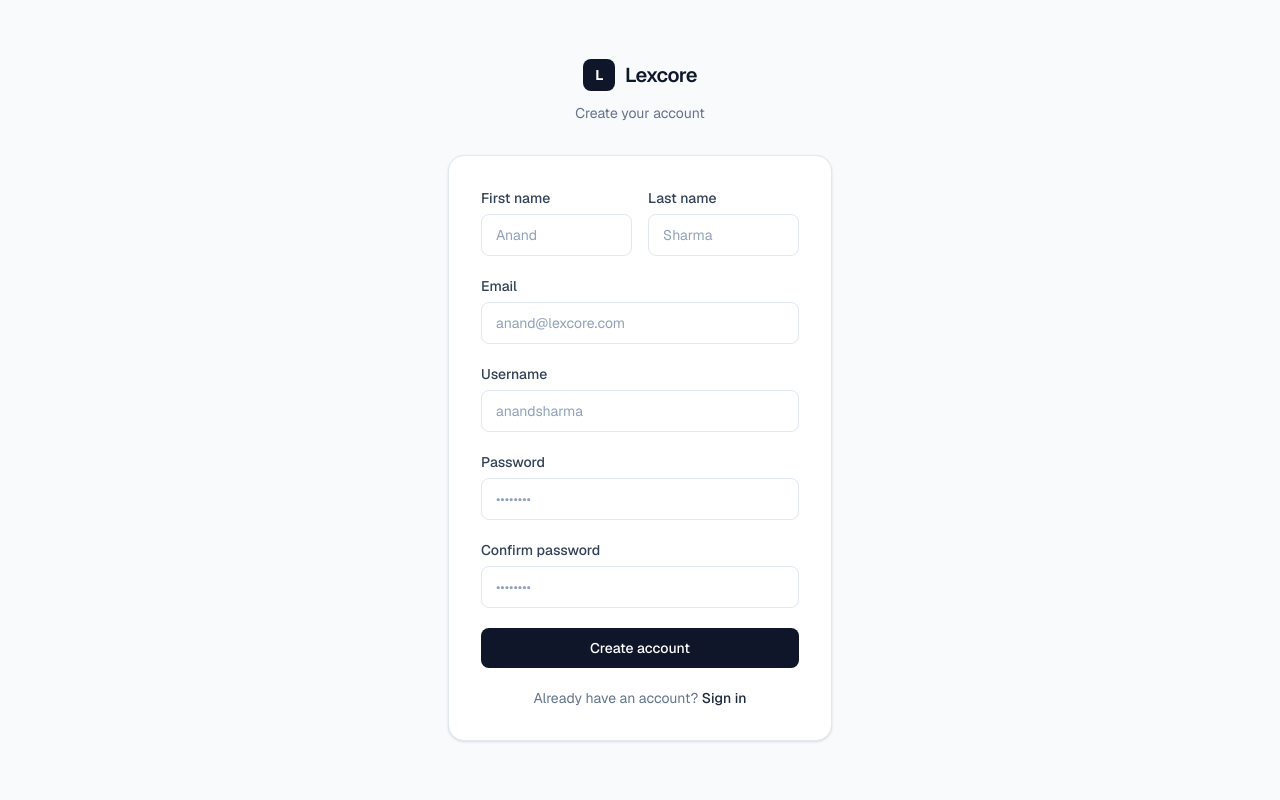
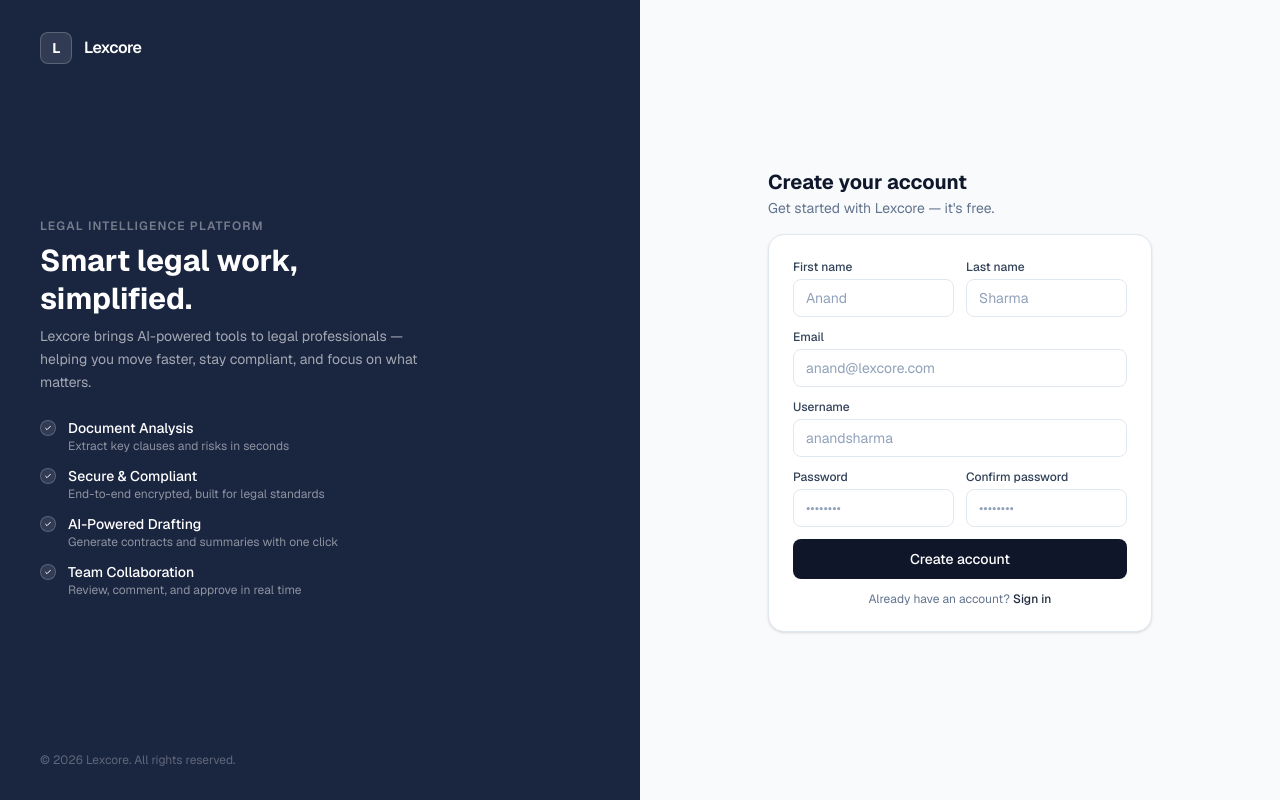
Before and after one commit to anandkanishkZ/lexcore, a Next.js app in the folder frontend/: page /register in a window 1280 px wide. Built offline with nearby package versions, Linux system fonts and the light colour scheme; no server answers.

Commit message:
fix : changed the design of the register page.

```diff
--- a/frontend/app/(auth)/_components/RegisterForm.tsx
+++ b/frontend/app/(auth)/_components/RegisterForm.tsx
@@ -40,101 +40,97 @@ export default function RegisterForm() {
 
     return (
         <div className="w-full max-w-sm">
-            <div className="mb-8 text-center">
-                <div className="inline-flex items-center gap-2.5 mb-3">
-                    <div className="w-8 h-8 bg-brand rounded-lg flex items-center justify-center">
-                        <span className="text-white text-sm font-bold tracking-tighter">L</span>
-                    </div>
-                    <span className="text-xl font-semibold tracking-tight text-slate-900">Lexcore</span>
-                </div>
-                <p className="text-sm text-slate-500">Create your account</p>
+            <div className="mb-4">
+                <h2 className="text-xl font-bold text-slate-900">Create your account</h2>
+                <p className="mt-0.5 text-sm text-slate-500">Get started with Lexcore — it&apos;s free.</p>
             </div>
 
-            <div className="bg-white rounded-2xl border border-slate-200 shadow-sm p-8">
-                <form onSubmit={handleSubmit(onSubmit)} className="space-y-5">
+            <div className="bg-white rounded-2xl border border-slate-200 shadow-sm p-6">
+                <form onSubmit={handleSubmit(onSubmit)} className="space-y-3">
                     {error && (
-                        <p className="text-sm text-red-500 text-center border border-red-200 bg-red-50 rounded-lg px-3 py-2">
+                        <p className="text-xs text-red-500 text-center border border-red-200 bg-red-50 rounded-lg px-3 py-2">
                             {error}
                         </p>
                     )}
 
-                    <div className="grid grid-cols-2 gap-4">
+                    <div className="grid grid-cols-2 gap-3">
                         <div>
-                            <label className="block text-sm font-medium text-slate-700 mb-1.5">First name</label>
+                            <label className="block text-xs font-medium text-slate-700 mb-1">First name</label>
                             <input
                                 type="text"
                                 {...register("firstName")}
                                 placeholder="Anand"
-                                className="w-full rounded-lg border border-slate-200 px-3.5 py-2.5 text-sm text-slate-900 placeholder:text-slate-400 outline-none focus:border-slate-400 focus:ring-2 focus:ring-slate-100 transition"
+                                className="w-full rounded-lg border border-slate-200 px-3 py-2 text-sm text-slate-900 placeholder:text-slate-400 outline-none focus:border-slate-400 focus:ring-2 focus:ring-slate-100 transition"
                             />
                             {errors.firstName && (
-                                <span className="mt-1 block text-xs text-red-500">{errors.firstName.message}</span>
+                                <span className="mt-0.5 block text-xs text-red-500">{errors.firstName.message}</span>
                             )}
                         </div>
                         <div>
-                            <label className="block text-sm font-medium text-slate-700 mb-1.5">Last name</label>
+                            <label className="block text-xs font-medium text-slate-700 mb-1">Last name</label>
                             <input
                                 type="text"
                                 {...register("lastName")}
                                 placeholder="Sharma"
-                                className="w-full rounded-lg border border-slate-200 px-3.5 py-2.5 text-sm text-slate-900 placeholder:text-slate-400 outline-none focus:border-slate-400 focus:ring-2 focus:ring-slate-100 transition"
+                                className="w-full rounded-lg border border-slate-200 px-3 py-2 text-sm text-slate-900 placeholder:text-slate-400 outline-none focus:border-slate-400 focus:ring-2 focus:ring-slate-100 transition"
                             />
                             {errors.lastName && (
-                                <span className="mt-1 block text-xs text-red-500">{errors.lastName.message}</span>
+                                <span className="mt-0.5 block text-xs text-red-500">{errors.lastName.message}</span>
                             )}
                         </div>
                     </div>
 
                     <div>
-                        <label className="block text-sm font-medium text-slate-700 mb-1.5">Email</label>
+                        <label className="block text-xs font-medium text-slate-700 mb-1">Email</label>
                         <input
                             type="email"
                             {...register("email")}
                             placeholder="anand@lexcore.com"
-                            className="w-full rounded-lg border border-slate-200 px-3.5 py-2.5 text-sm text-slate-900 placeholder:text-slate-400 outline-none focus:border-slate-400 focus:ring-2 focus:ring-slate-100 transition"
+                            className="w-full rounded-lg border border-slate-200 px-3 py-2 text-sm text-slate-900 placeholder:text-slate-400 outline-none focus:border-slate-400 focus:ring-2 focus:ring-slate-100 transition"
                         />
                         {errors.email && (
-                            <span className="mt-1 block text-xs text-red-500">{errors.email.message}</span>
+                            <span className="mt-0.5 block text-xs text-red-500">{errors.email.message}</span>
                         )}
                     </div>
 
                     <div>
-                        <label className="block text-sm font-medium text-slate-700 mb-1.5">Username</label>
+                        <label className="block text-xs font-medium text-slate-700 mb-1">Username</label>
                         <input
                             type="text"
                             {...register("username")}
                             placeholder="anandsharma"
-                            className="w-full rounded-lg border border-slate-200 px-3.5 py-2.5 text-sm text-slate-900 placeholder:text-slate-400 outline-none focus:border-slate-400 focus:ring-2 focus:ring-slate-100 transition"
+                            className="w-full rounded-lg border border-slate-200 px-3 py-2 text-sm text-slate-900 placeholder:text-slate-400 outline-none focus:border-slate-400 focus:ring-2 focus:ring-slate-100 transition"
                         />
                         {errors.username && (
-                            <span className="mt-1 block text-xs text-red-500">{errors.username.message}</span>
+                            <span className="mt-0.5 block text-xs text-red-500">{errors.username.message}</span>
                         )}
                     </div>
 
+                    <div className="grid grid-cols-2 gap-3">
                         <div>
-                        <label className="block text-sm font-medium text-slate-700 mb-1.5">Password</label>
+                            <label className="block text-xs font-medium text-slate-700 mb-1">Password</label>
                             <input
                                 type="password"
                                 {...register("password")}
                                 placeholder="••••••••"
-                            className="w-full rounded-lg border border-slate-200 px-3.5 py-2.5 text-sm text-slate-900 placeholder:text-slate-400 outline-none focus:border-slate-400 focus:ring-2 focus:ring-slate-100 transition"
+                                className="w-full rounded-lg border border-slate-200 px-3 py-2 text-sm text-slate-900 placeholder:text-slate-400 outline-none focus:border-slate-400 focus:ring-2 focus:ring-slate-100 transition"
                             />
                             {errors.password && (
-                            <span className="mt-1 block text-xs text-red-500">{errors.password.message}</span>
+                                <span className="mt-0.5 block text-xs text-red-500">{errors.password.message}</span>
                             )}
                         </div>
-
                         <div>
-                        <label className="block text-sm font-medium text-slate-700 mb-1.5">Confirm password</label>
+                            <label className="block text-xs font-medium text-slate-700 mb-1">Confirm password</label>
                             <input
                                 type="password"
                                 {...register("confirmPassword")}
                                 placeholder="••••••••"
-                            className="w-full rounded-lg border border-slate-200 px-3.5 py-2.5 text-sm text-slate-900 placeholder:text-slate-400 outline-none focus:border-slate-400 focus:ring-2 focus:ring-slate-100 transition"
+                                className="w-full rounded-lg border border-slate-200 px-3 py-2 text-sm text-slate-900 placeholder:text-slate-400 outline-none focus:border-slate-400 focus:ring-2 focus:ring-slate-100 transition"
                             />
                             {errors.confirmPassword && (
-                            <span className="mt-1 block text-xs text-red-500">{errors.confirmPassword.message}</span>
+                                <span className="mt-0.5 block text-xs text-red-500">{errors.confirmPassword.message}</span>
                             )}
+                        </div>
                     </div>
 
                     <button
@@ -145,7 +141,7 @@ export default function RegisterForm() {
                         {isPending ? "Creating account..." : "Create account"}
                     </button>
 
-                    <p className="text-center text-sm text-slate-500">
+                    <p className="text-center text-xs text-slate-500">
                         Already have an account?{" "}
                         <Link href="/login" className="text-slate-800 font-medium hover:underline">
                             Sign in
--- a/frontend/app/(auth)/layout.tsx
+++ b/frontend/app/(auth)/layout.tsx
@@ -1,11 +1,3 @@
-export default function AuthLayout({
-  children,
-}: {
-  children: React.ReactNode;
-}) {
-  return (
-    <div className="min-h-full bg-slate-50 flex items-center justify-center p-6">
-      {children}
-    </div>
-  );
+export default function AuthLayout({ children }: { children: React.ReactNode }) {
+    return <>{children}</>;
 }
--- a/frontend/app/(auth)/login/page.tsx
+++ b/frontend/app/(auth)/login/page.tsx
@@ -2,8 +2,10 @@ import LoginForm from "@/app/(auth)/_components/LoginForm";
 
 export default function LoginPage() {
     return (
-        <div className="w-full max-w-sm">
-            <LoginForm />
+        <div className="min-h-screen bg-slate-50 flex items-center justify-center p-6">
+            <div className="w-full max-w-sm">
+                <LoginForm />
+            </div>
         </div>
     );
 }
--- a/frontend/app/(auth)/register/page.tsx
+++ b/frontend/app/(auth)/register/page.tsx
@@ -2,8 +2,65 @@ import RegisterForm from "@/app/(auth)/_components/RegisterForm";
 
 export default function RegisterPage() {
     return (
-        <div className="w-full max-w-sm">
-            <RegisterForm />
+        <div className="h-screen overflow-hidden grid lg:grid-cols-2">
+            {/* Left — info panel */}
+            <div className="hidden lg:flex flex-col justify-between bg-[#1a2540] h-full px-10 py-8 text-white">
+                {/* Logo */}
+                <div className="flex items-center gap-3">
+                    <div className="w-8 h-8 bg-white/10 rounded-lg flex items-center justify-center border border-white/20">
+                        <span className="text-white text-sm font-bold tracking-tighter">L</span>
+                    </div>
+                    <span className="text-base font-semibold tracking-tight">Lexcore</span>
+                </div>
+
+                {/* Main content */}
+                <div className="space-y-6">
+                    <div className="space-y-2">
+                        <p className="text-xs font-semibold uppercase tracking-widest text-white/40">
+                            Legal Intelligence Platform
+                        </p>
+                        <h1 className="text-3xl font-bold leading-tight">
+                            Smart legal work,<br />simplified.
+                        </h1>
+                        <p className="text-sm text-white/60 leading-relaxed max-w-sm">
+                            Lexcore brings AI-powered tools to legal professionals — helping you
+                            move faster, stay compliant, and focus on what matters.
+                        </p>
+                    </div>
+
+                    {/* Features */}
+                    <ul className="space-y-3">
+                        {[
+                            { title: "Document Analysis", desc: "Extract key clauses and risks in seconds" },
+                            { title: "Secure & Compliant", desc: "End-to-end encrypted, built for legal standards" },
+                            { title: "AI-Powered Drafting", desc: "Generate contracts and summaries with one click" },
+                            { title: "Team Collaboration", desc: "Review, comment, and approve in real time" },
+                        ].map((feature) => (
+                            <li key={feature.title} className="flex items-start gap-3">
+                                <div className="mt-0.5 w-4 h-4 rounded-full bg-white/10 border border-white/20 flex items-center justify-center shrink-0">
+                                    <svg className="w-2 h-2 text-white" fill="none" stroke="currentColor" strokeWidth={3} viewBox="0 0 24 24">
+                                        <path strokeLinecap="round" strokeLinejoin="round" d="M5 13l4 4L19 7" />
+                                    </svg>
+                                </div>
+                                <div>
+                                    <p className="text-sm font-medium text-white">{feature.title}</p>
+                                    <p className="text-xs text-white/50">{feature.desc}</p>
+                                </div>
+                            </li>
+                        ))}
+                    </ul>
+                </div>
+
+                {/* Footer */}
+                <p className="text-xs text-white/30">
+                    © {new Date().getFullYear()} Lexcore. All rights reserved.
+                </p>
+            </div>
+
+            {/* Right — register form */}
+            <div className="h-full flex items-center justify-center bg-slate-50 px-6">
+                <RegisterForm />
+            </div>
         </div>
     );
 }
```
Lines whose indentation alone changed are shown as unchanged.
